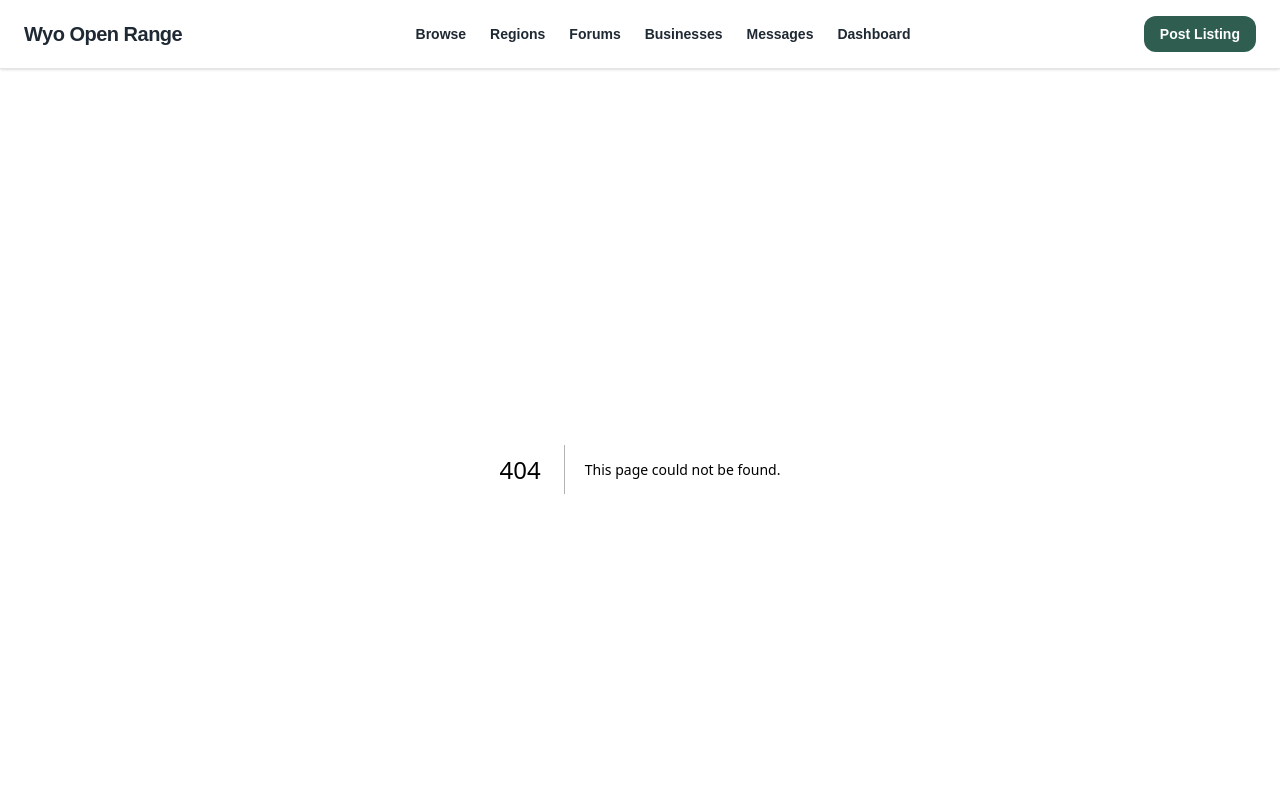
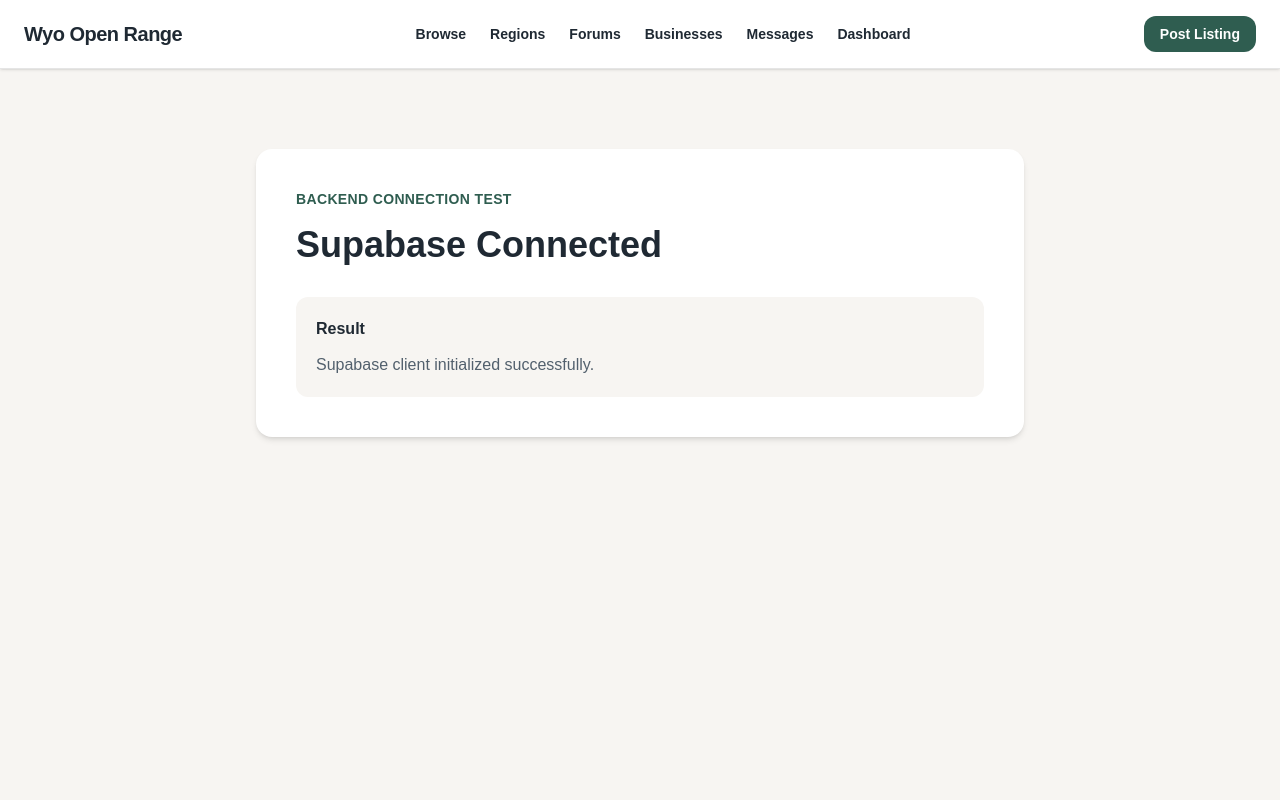
Before and after one commit to MReed606/wyo-open-range-v2, a Next.js app: page /test-supabase in a window 1280 px wide. Before the commit this address had no page. Shown: the top 800 px of the page. Built offline with nearby package versions, Linux system fonts and the light colour scheme; no server answers; the database is empty.

Commit message:
Add Supabase connection test page

```diff
--- /dev/null
+++ b/src/app/test-supabase/page.tsx
@@ -0,0 +1,50 @@
+import { supabase } from "@/lib/supabase";
+
+export default async function TestSupabasePage() {
+  let status = "Connecting...";
+  let errorMessage = "";
+
+  try {
+    const { error } = await supabase
+      .from("test")
+      .select("*")
+      .limit(1);
+
+    if (error) {
+      status = "Supabase Connected";
+      errorMessage = error.message;
+    } else {
+      status = "Supabase Connected";
+    }
+  } catch (err) {
+    status = "Connection Failed";
+
+    if (err instanceof Error) {
+      errorMessage = err.message;
+    }
+  }
+
+  return (
+    <main className="min-h-screen bg-[#F7F5F2] px-6 py-20">
+      <div className="mx-auto max-w-3xl rounded-2xl bg-white p-10 shadow-md">
+        <p className="text-sm font-bold uppercase tracking-wide text-[#2F5D50]">
+          Backend Connection Test
+        </p>
+
+        <h1 className="mt-4 text-4xl font-bold text-[#1F2933]">
+          {status}
+        </h1>
+
+        <div className="mt-8 rounded-xl bg-[#F7F5F2] p-5">
+          <p className="font-bold text-[#1F2933]">
+            Result
+          </p>
+
+          <p className="mt-3 break-all text-[#52606D]">
+            {errorMessage || "Supabase client initialized successfully."}
+          </p>
+        </div>
+      </div>
+    </main>
+  );
+}
```
